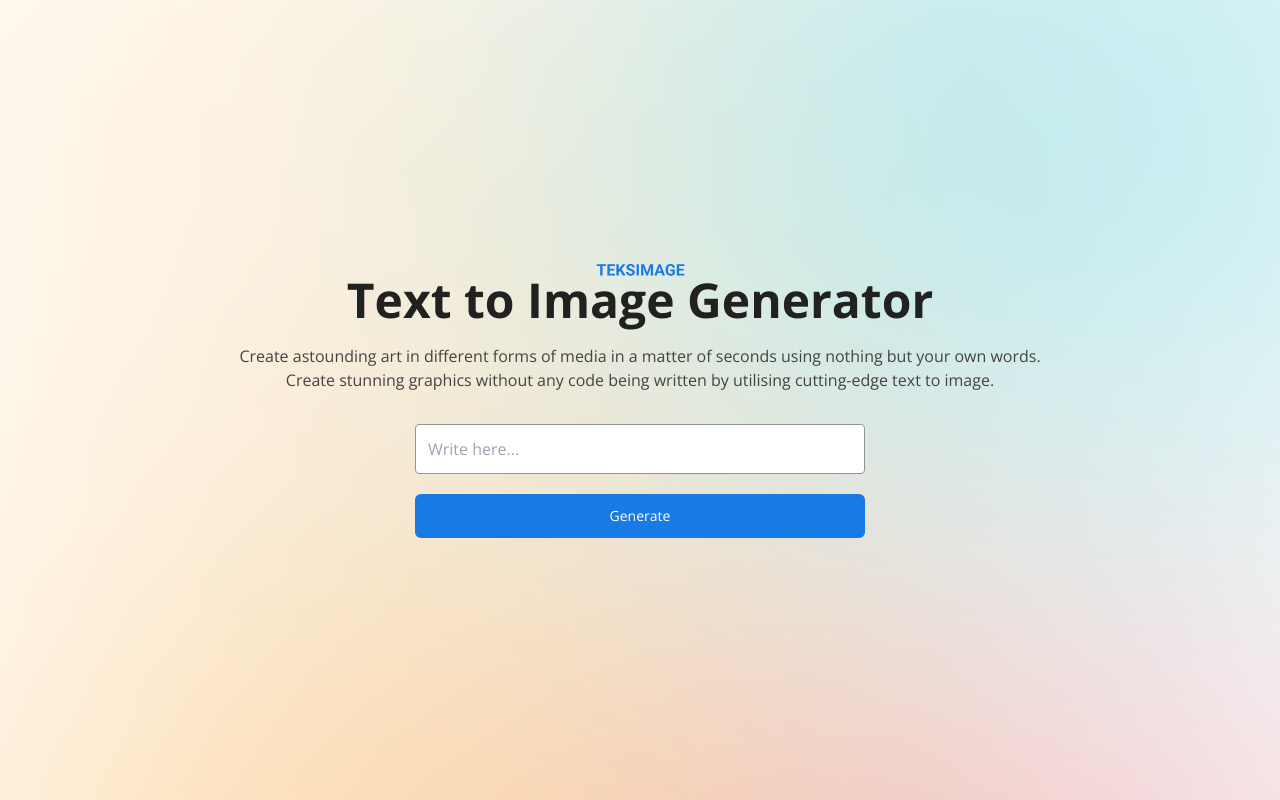
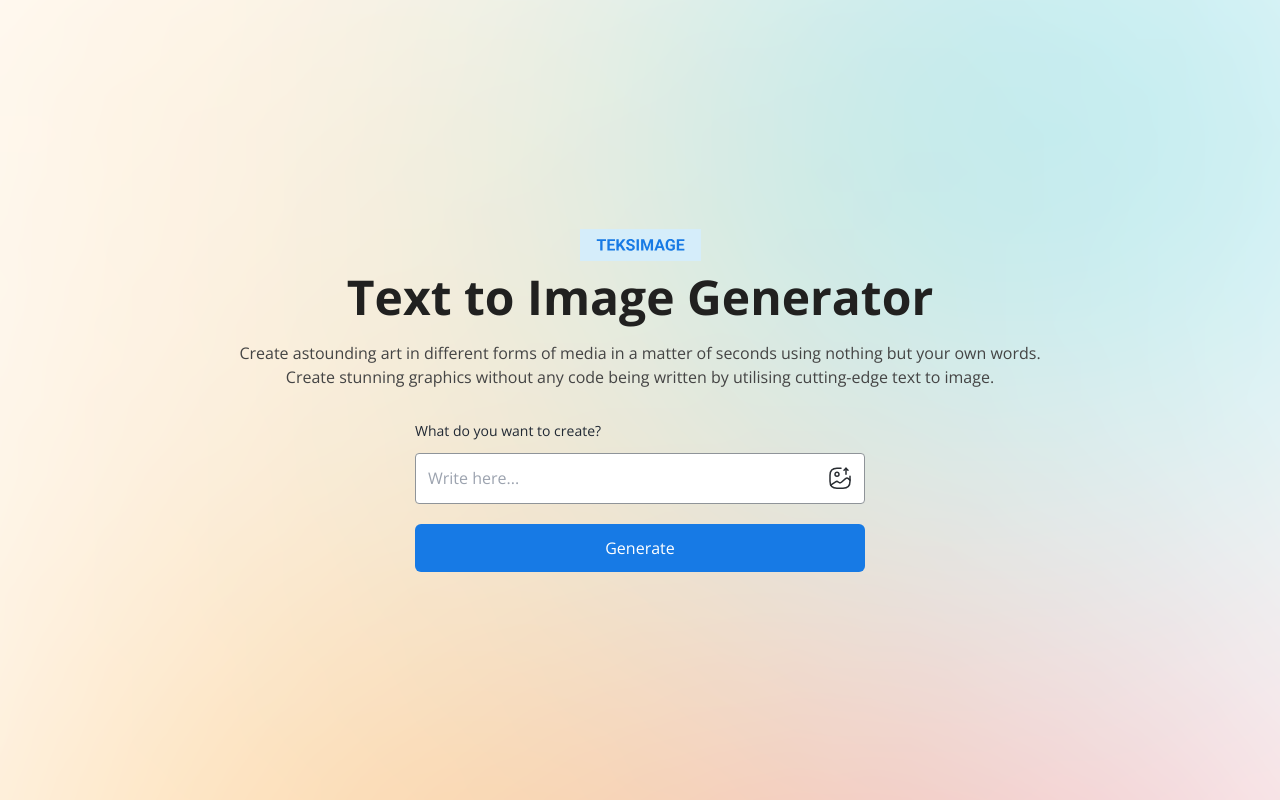
Before and after one commit to Dr-Oxy/teksimage, a Next.js app: page / in a window 1280 px wide. Built offline with nearby package versions, Linux system fonts and the light colour scheme; no server answers.

Commit message:
edited head

```diff
--- a/pages/index.js
+++ b/pages/index.js
@@ -13,7 +13,10 @@
   return (
     <div>
       <Head>
-        <title>TeksImage</title>
+        <title>
+          TeksImage || Create astounding art in different forms of media in a
+          matter of seconds using nothing but your own words
+        </title>
         <meta name="description" content="Generated by create next app" />
         <meta name="viewport" content="width=device-width, initial-scale=1" />
         <link rel="icon" href="/favicon.ico" />
@@ -21,11 +24,9 @@
 
       <main className="h-screen flex items-center justify-center">
         <section className="max-w-[960px] mx-auto lg:text-center px-4 lg:px-0">
-          <Image
-            className="lg:mx-auto"
-            src={teksimageLogo}
-            alt="teksimage logo"
-          />
+          <div className="bg-[#D5EDFA] p-4 h-5 w-fit lg:mx-auto flex items-center mb-3">
+            <Image src={teksimageLogo} alt="teksimage logo" />
+          </div>
 
           <h1 className="font-bold text-xl lg:text-5xl text-[#212120]">
             Text to Image Generator
@@ -39,16 +40,23 @@
           </p>
 
           <form onSubmit={generatePrompt} className="mt-8 lg:w-[450px] mx-auto">
-            <input
-              className="w-full bg-white border border-[#8F9499] text-base p-3 rounded"
-              type="text"
-              placeholder="Write here..."
-              {...register('prompt', { required: true, maxLength: 1000 })}
-            />
+            <label className="text-left block mb-3 text-sm text-[#212934]">
+              What do you want to create?
+            </label>
+
+            <div className="flex items-center w-full bg-white border border-[#8F9499] text-base p-3 rounded focus-within:border-blue-400">
+              <input
+                className="bg-transparent flex-1 focus:outline-none"
+                type="text"
+                placeholder="Write here..."
+                {...register('prompt', { required: true, maxLength: 1000 })}
+              />
+
+              <Image src={imageIcon} alt="image icon" />
+            </div>
             {errors.prompt && (
               <div className="text-red-400"> Field cannot be empty</div>
             )}
-
             {isLoading ? (
               <div className="mt-5 w-full mx-auto bg-gray-100 border border-gray-400 ">
                 <div
@@ -62,7 +70,7 @@
               <div className="mt-5 w-full mx-auto">
                 <button
                   disabled={isLoading || generated}
-                  className={`p-3 text-white text-sm w-full mx-auto capitalize rounded-md ${
+                  className={`p-3 text-white text-base w-full mx-auto capitalize rounded-md ${
                     generated ? 'bg-[#00B058]' : 'bg-[#177AE5]'
                   } `}
                 >
```
